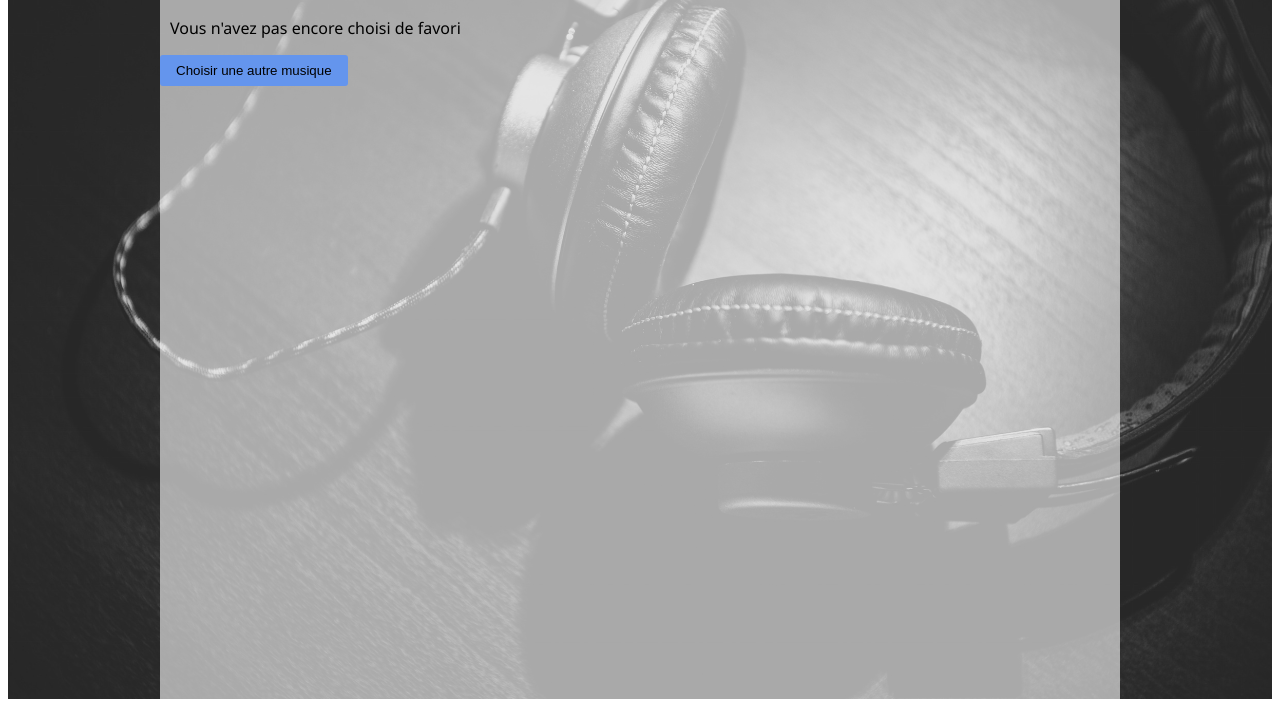
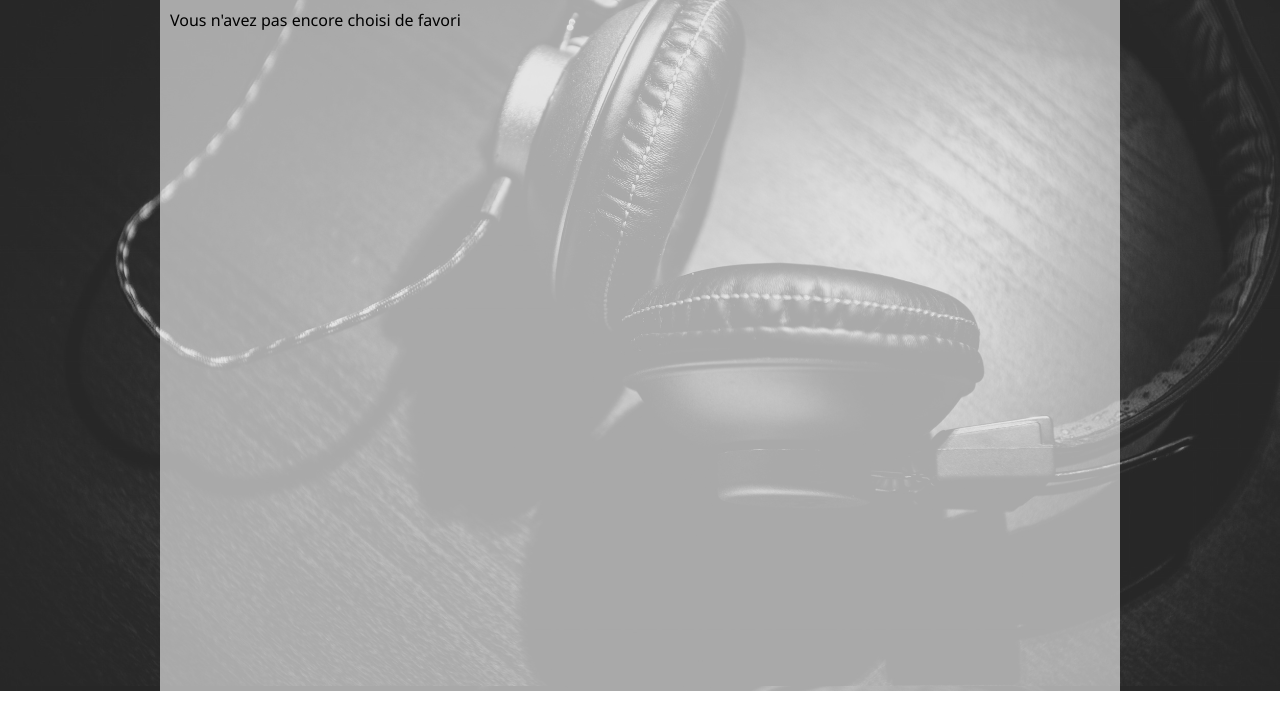
Before and after one commit to Fennec72/deezweb, a plain HTML site: page index.html in a window 1280 px wide. Shown: the part 168-875 px from the top of the page. Drawn offline with nearby package versions, Linux system fonts and the light colour scheme.

Commit message:
dernière corrections des css
l'image de fond ne couvrait pas toute la hauteur au scroll

```diff
--- a/css/deezeez.css
+++ b/css/deezeez.css
@@ -1,6 +1,12 @@
 body {
     font-family: 'Segoe UI', Tahoma, Geneva, Verdana, sans-serif;
 
+    background-image: url(../img/fondPixabayCasque.jpg);
+    background-attachment: fixed;
+    background-position: center center;
+    background-size: cover;
+    margin: 0;
+    min-height: 100vh;
 }
 
 .fond2page {
--- a/index.html
+++ b/index.html
@@ -11,7 +11,7 @@
 <body>
 
 
-    <div class="fond2page">
+
 
         <nav>
             <div class="containerNav">
@@ -55,7 +55,9 @@
 
                     if (favoris.length == 0) {
                         $('#songs').html("<p>Vous n'avez pas encore choisi de favori</p>");
-                        // $('.reloadRandom') il faudrait que le bouton soit en display:none
+
+                        $(".reloadRandom").css("display","none");
+                        // passe le bouton "Choisir une autre musique" en display:none
                     }else{
 
                         let numRandom = Math.floor(Math.random()*favoris.length);
@@ -99,7 +101,7 @@
 
         </main>
 
-    </div><!-- Fin .fond2page -->
+
 
 </body>
 </html>
```
Also changed, not shown: favoris.html (+2 -2 lines), recherche.html (+2 -2 lines).
